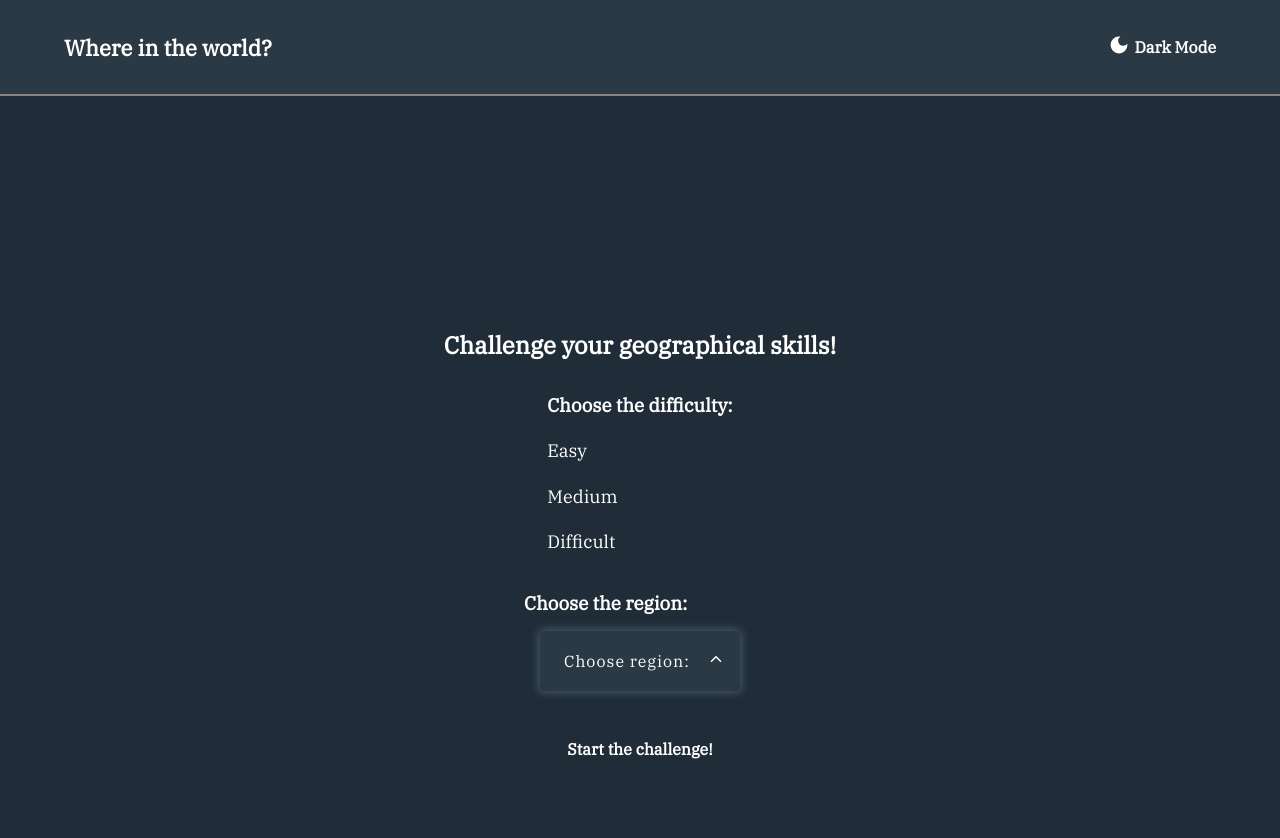
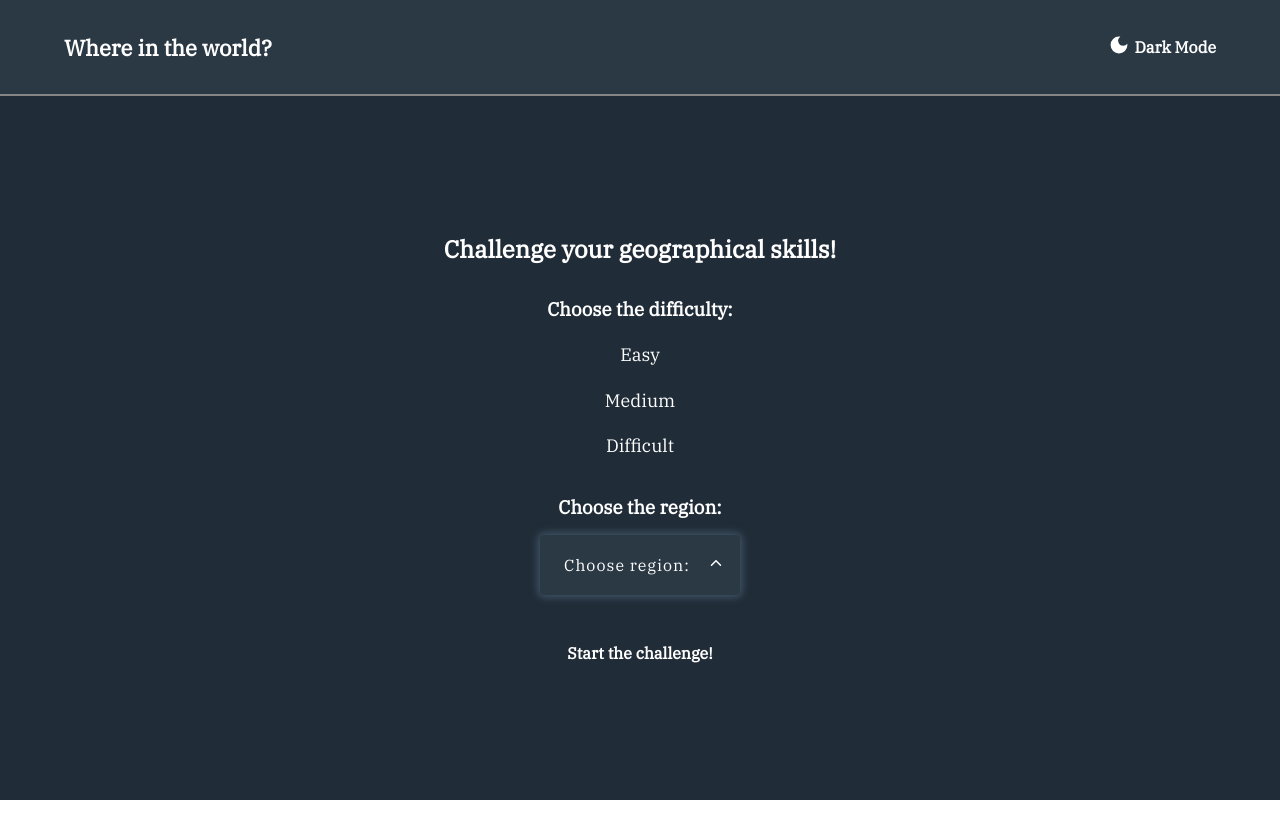
Before and after one commit to BGabrielius/where-in-the-world-app, a React (Create React App) app: page /challenge in a window 1280 px wide. Shown: the top 838 px of the page. After the commit the page ends 800 px from the top, so only its background shows below. Built offline with nearby package versions, Linux system fonts and the light colour scheme.

Commit message:
adjusted default height setting of body/main tags

```diff
--- a/src/utilities/resets.css
+++ b/src/utilities/resets.css
@@ -14,11 +14,30 @@
 
 body {
   width: calc(100vw - (100vw - 100%));
+  height: 100%;
 }
 main {
   min-width: 100%;
-  padding-top: 96px;
-  height: 100%;
-  min-height: calc(100vh);
-  /* min-height: calc(100vh - 72px - 1.5em); */
+  padding: 0.75em 0.6em;
+  min-height: calc(100vh - 72px - 1.5em);
 }
+
+.App {
+  text-align: center;
+}
+
+/* @media screen and (min-width: 768px) {
+  main {
+    padding: 0.75em 1.5em;
+  }
+} */
+@media screen and (min-width: 1024px) {
+  main {
+    padding: 0.75em 2em;
+  }
+}
+@media screen and (min-width: 1280px) {
+  main {
+    padding: 0.75em 3em;
+  }
+}
```
